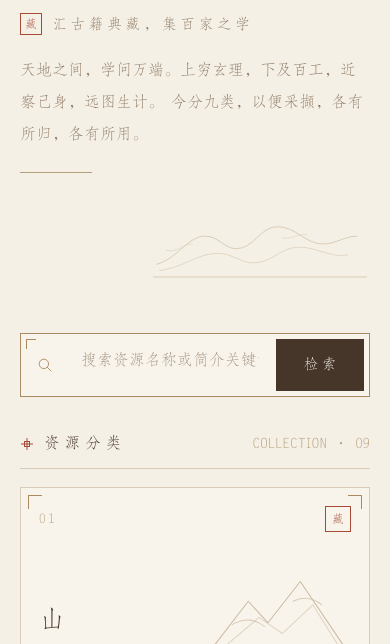
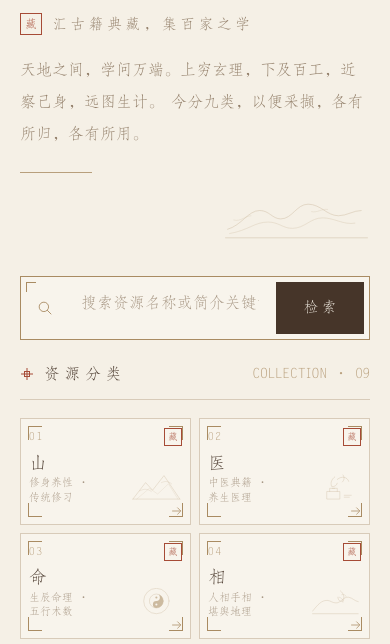
Before and after one commit to Kanyiky/yongshanwh, a plain HTML site: page collection/index.html in a window 390 px wide. Shown: the part 183-827 px from the top of the page. Drawn offline with Linux system fonts and the light colour scheme.

Commit message:
Tighten the archive category cards on phones.
Use two compact columns below 768px so more of the nine sections fit on one screen. Desktop cards stay the same size.

Co-authored-by: Kanyiky <Kanyiky@users.noreply.github.com>

```diff
--- a/css/collection-archive.css
+++ b/css/collection-archive.css
@@ -477,14 +477,14 @@
   }
 }
 
-@media (max-width: 767px) {
+@media (max-width: 768px) {
   .archive-page .main {
     width: 100%;
   }
 
   .archive-head {
     display: block;
-    margin-bottom: 28px;
+    margin-bottom: 12px;
   }
 
   .archive-head h1,
@@ -500,21 +500,66 @@
     position: relative;
     top: auto;
     display: block;
-    width: min(220px, 72%);
-    margin: 16px 0 0 auto;
+    width: min(150px, 42%);
+    margin: 6px 0 0 auto;
   }
 
   .search-desk {
-    margin-bottom: 32px;
+    margin-bottom: 20px;
   }
 
   .archive-page .category-grid {
-    grid-template-columns: 1fr;
-    gap: 14px;
+    grid-template-columns: 1fr 1fr;
+    gap: 8px;
   }
 
   .archive-page .category-card {
-    min-height: 188px;
+    min-height: 96px;
+    padding: 8px 8px 6px;
+  }
+
+  .archive-page .category-number {
+    font-size: 11px;
+  }
+
+  .archive-page .category-seal {
+    width: 18px;
+    height: 18px;
+    font-size: 10px;
+  }
+
+  .archive-page .category-body {
+    margin-top: 4px;
+    padding-bottom: 12px;
+    gap: 2px;
+  }
+
+  .archive-page .category-copy {
+    max-width: 70%;
+  }
+
+  .archive-page .category-name {
+    font-size: 18px;
+    letter-spacing: 0.04em;
+  }
+
+  .archive-page .category-desc {
+    margin-top: 2px;
+    font-size: 11px;
+    line-height: 1.35;
+    letter-spacing: 0;
+  }
+
+  .archive-page .category-art {
+    width: 36%;
+    max-width: 58px;
+  }
+
+  .archive-page .category-arrow {
+    width: 14px;
+    height: 14px;
+    right: 6px;
+    bottom: 6px;
   }
 
   .archive-page .resource-card {
```
